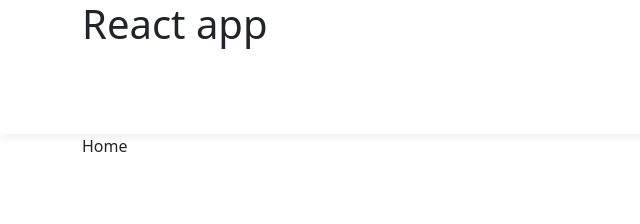
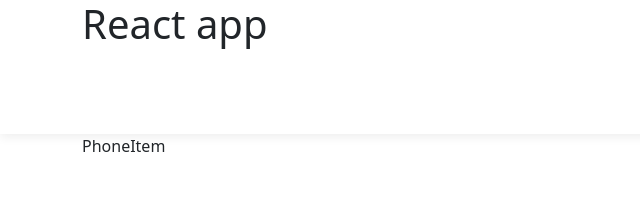
Before and after one commit to grvpande/refurbished-frontend, a React (Create React App) app: page / in a window 1280 px wide. Shown: the top 224 px of the page, without its empty margins (0-640 px from the left). Built offline with nearby package versions, Linux system fonts and the light colour scheme.

Commit message:
changes|

```diff
--- a/src/components/shop/phone-item/PhoneItem.tsx
+++ b/src/components/shop/phone-item/PhoneItem.tsx
@@ -1,4 +1,5 @@
 import React from 'react';
+import styles from './styles.module.scss';
 
 export default function PhoneItem() {
     return <div>PhoneItem</div>;
--- a/src/pages/home/Home.tsx
+++ b/src/pages/home/Home.tsx
@@ -1,8 +1,13 @@
+import PhoneItem from 'components/shop/phone-item/PhoneItem';
 import Container from 'components/ui/layout/Container';
 import { homePageDescription, homePageTitle } from 'config';
 import useSeo from 'hooks/useSeo';
 
 export default function Home() {
     useSeo({ title: homePageTitle, description: homePageDescription });
-    return <Container>Home</Container>;
+    return (
+        <Container>
+            <PhoneItem />
+        </Container>
+    );
 }
--- a/src/theme/theme.scss
+++ b/src/theme/theme.scss
@@ -18,7 +18,7 @@
 @import 'bootstrap/scss/buttons';
 @import 'bootstrap/scss/transitions';
 @import 'bootstrap/scss/dropdown';
-@import 'bootstrap/scss/button-group';
+// @import 'bootstrap/scss/button-group';
 @import 'bootstrap/scss/nav';
 @import 'bootstrap/scss/navbar';
 // @import 'bootstrap/scss/card';
```
Also changed, not shown: src/components/shop/phone-item/styles.module.scss (added).
